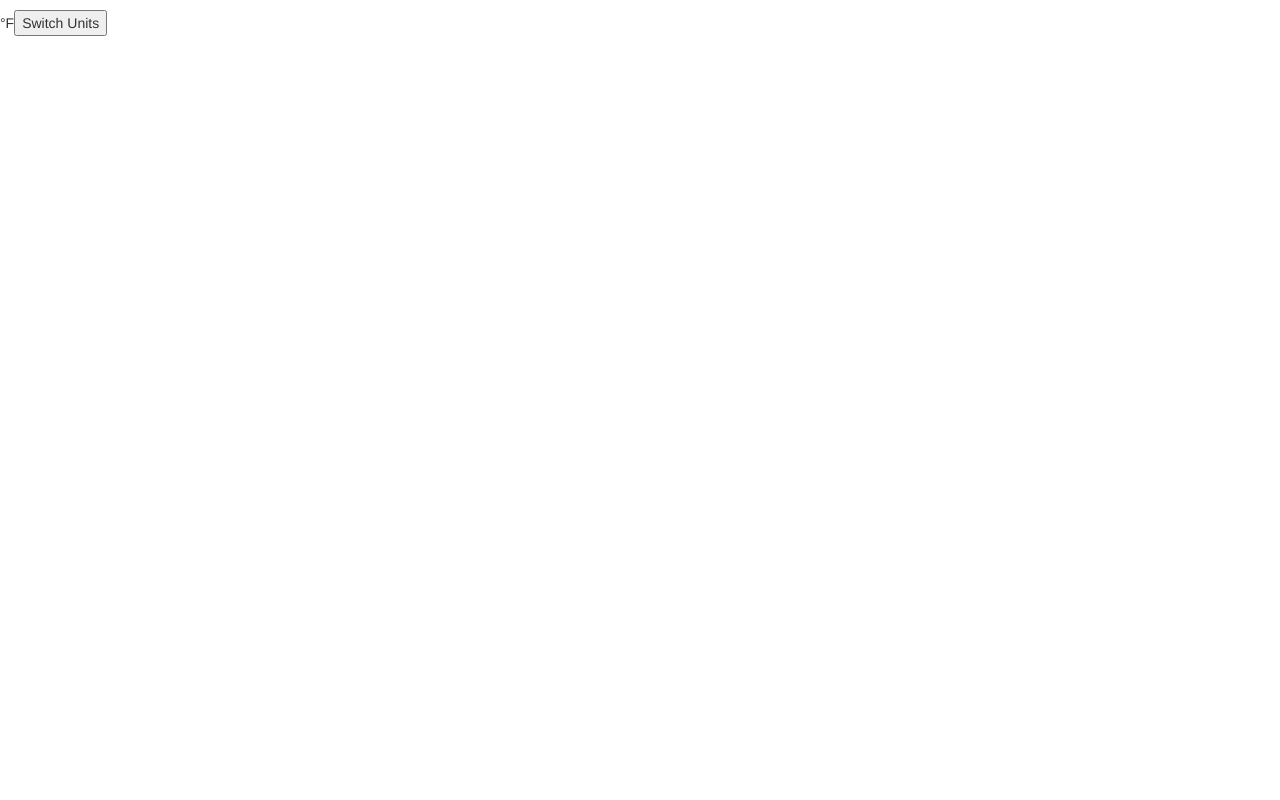
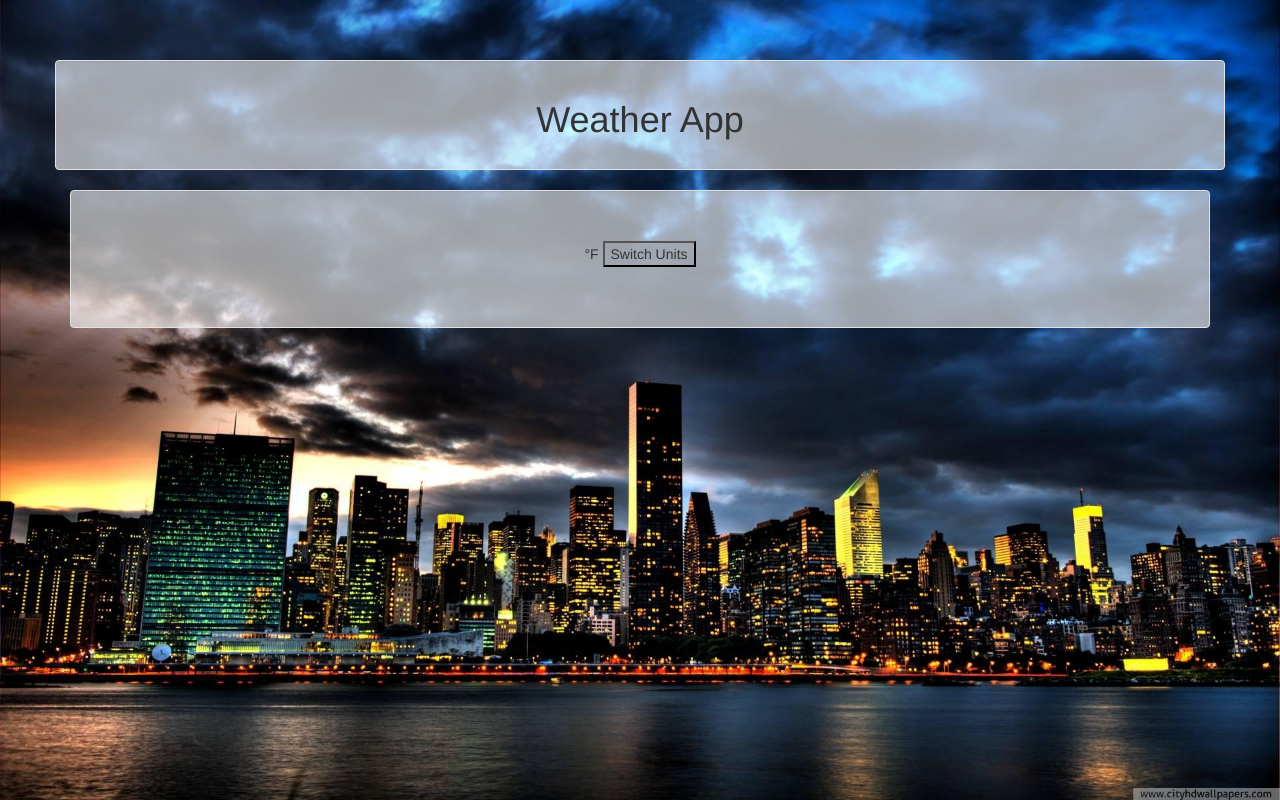
Before and after one commit to CCInCharge/weather-site, a plain HTML site: page index.html in a window 1280 px wide. Drawn offline with nearby package versions, Linux system fonts and the light colour scheme.

Commit message:
Added background image and bootstrap styling

```diff
--- a/css/styles.css
+++ b/css/styles.css
@@ -0,0 +1,24 @@
+body{
+    background-image: url("./Cloudy_NYC.jpg");
+    background-repeat: no-repeat;
+    background-size: cover;
+}
+
+.col-centered{
+    float: none;
+    margin: 0 auto;
+}
+.top-buffer{
+    margin-top: 60px;
+}
+.small-top-buffer{
+    margin-top: 20px;
+}
+
+.well{
+background-color: rgba(255,255,255,0.6);
+}
+
+button{
+    background: none;
+}
--- a/index.html
+++ b/index.html
@@ -10,11 +10,36 @@
     integrity="sha256-hVVnYaiADRTO2PzUGmuLJr8BLUSjGIZsDYGmIJLv2b8="
     crossorigin="anonymous"></script>
   <script src="./js/scripts.js"></script>
+
+    <title>Weather App</title>
 </head>
 <body>
-  <p id="current-city"></p>
-  <p><span id="temperature"></span><span id="units" class="degF">&deg;F</span><button type="button" class="switch-units" onclick="switchUnits()">Switch Units</button></p>
-  <p id="current-weather"></p>
-  <i class="wi"></i>
+    <div class="container">
+        <div class="row top-buffer well">
+            <div class="col-xs-6 col-centered text-center">
+                <h1>Weather App</h1>
+            </div>
+        </div>
+        <div class="well">
+        <div class="row small-top-buffer">
+            <div class="col-xs-6 col-centered text-center"><p id="current-city"></p></div>
+        </div>
+        <div class="row">
+            <div class="col-xs-6 col-centered text-center">
+                <p>
+                    <span id="temperature"></span>
+                    <span id="units" class="degF">&deg;F</span>
+                    <button type="button" class="switch-units" onclick="switchUnits()">Switch Units</button>
+                </p>
+            </div>
+        </div>
+        <div class="row">
+            <div class="col-xs-6 col-centered text-center"><p id="current-weather"></p></div>
+        </div>
+        <div class="row">
+            <div class="col-xs-6 col-centered text-center"><i class="wi"></i></div>
+        </div>
+        </div>
+    </div>
 </body>
 </html>
```
Also changed, not shown: css/Cloudy_NYC.jpg (added).
